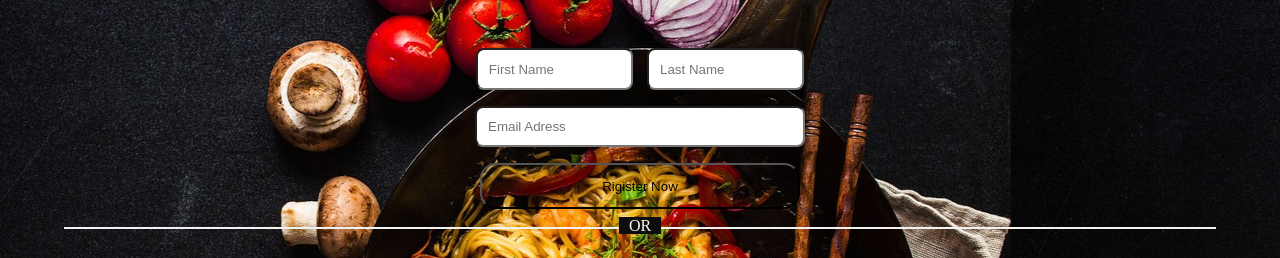
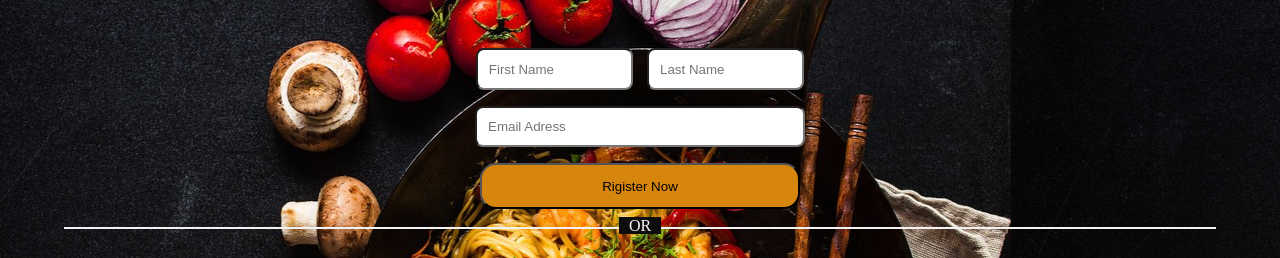
Before and after one commit to GSG-CF05/World-of-food-app--team9, a plain HTML site: page index.html in a window 1280 px wide. Shown: the part 232-490 px from the top of the page. Drawn offline with Linux system fonts and the light colour scheme.

Commit message:
edit header color var in root in style css file related to #9

```diff
--- a/landingPage/style.css
+++ b/landingPage/style.css
@@ -3,7 +3,7 @@
 /* header style begien  */
 
 :root {
-  --header: var(--header);
+  --header: #d6860d;
   font-size: 16px;
 }
 header {
```
